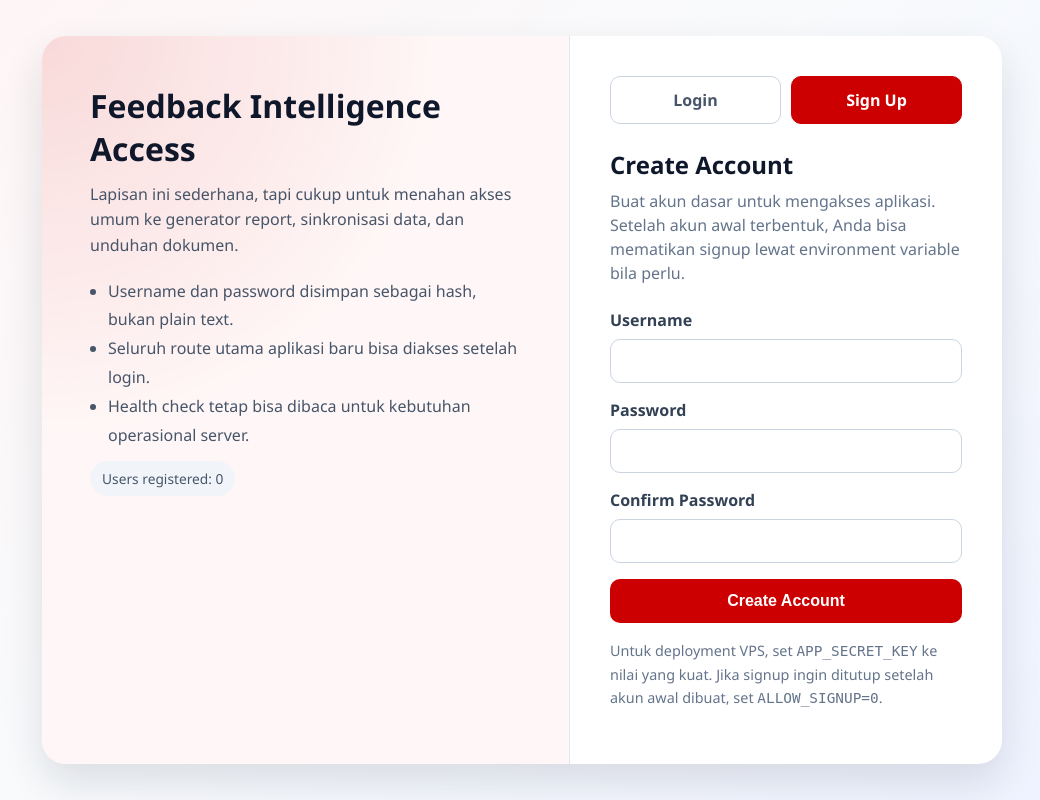
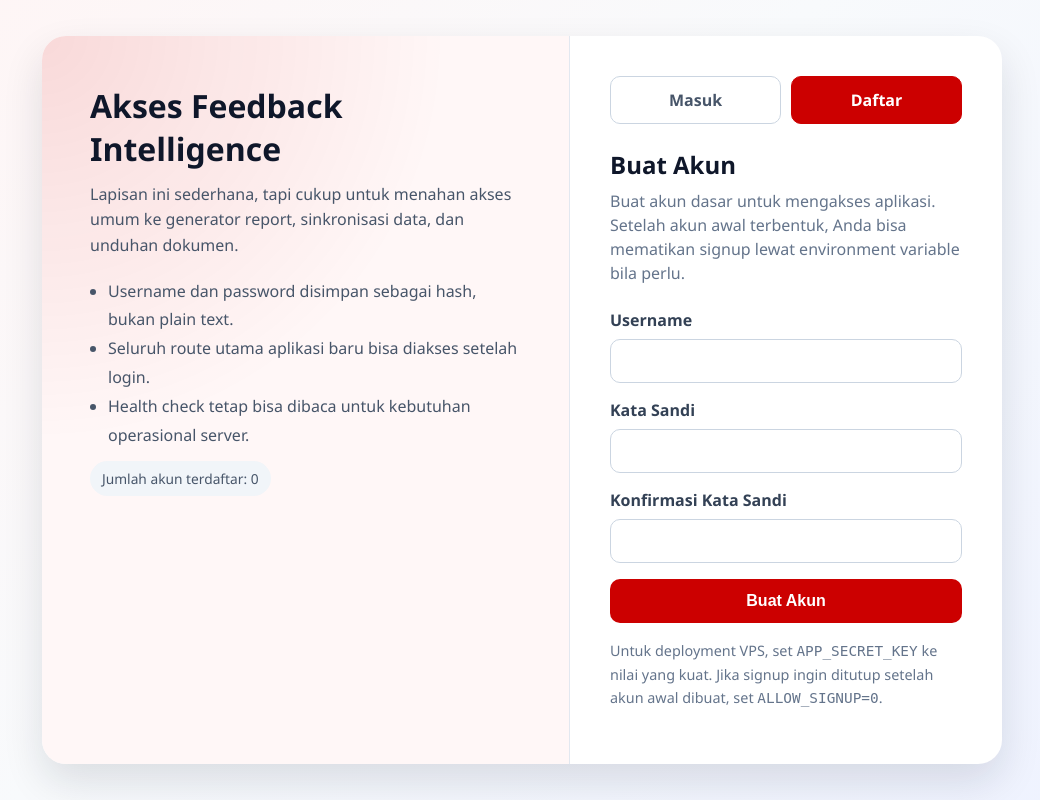
Before and after one commit to avariqfr30/InixindoUC2I, a Flask app: page /signup in a window 1280 px wide. Shown: the whole page, without its empty margins (118-1158 px from the left). Run offline with Flask 3, Linux system fonts and the light colour scheme.

Commit message:
Indonesian lc

```diff
--- a/Sentiment analyzer/app.py
+++ b/Sentiment analyzer/app.py
@@ -127,7 +127,7 @@ def login_required(view_func):
             "/refresh-knowledge",
         } or request.is_json
         if wants_json:
-            return jsonify({"error": "Authentication required."}), 401
+            return jsonify({"error": "Silakan login terlebih dahulu."}), 401
         return redirect(url_for("login"))
 
     return wrapped_view
@@ -180,7 +180,7 @@ def signup():
         if len(username) < 4:
             error = "Username minimal 4 karakter."
         elif len(password) < 8:
-            error = "Password minimal 8 karakter."
+            error = "Kata sandi minimal 8 karakter."
         elif password != confirm_password:
             error = "Konfirmasi password tidak cocok."
         elif _get_user_by_username(username):
--- a/Sentiment analyzer/templates/auth.html
+++ b/Sentiment analyzer/templates/auth.html
@@ -3,7 +3,7 @@
 <head>
     <meta charset="UTF-8">
     <meta name="viewport" content="width=device-width, initial-scale=1.0">
-    <title>{% if mode == "signup" %}Sign Up{% else %}Login{% endif %} | Feedback Intelligence</title>
+    <title>{% if mode == "signup" %}Daftar{% else %}Masuk{% endif %} | Feedback Intelligence</title>
     <style>
         body {
             margin: 0;
@@ -158,25 +158,25 @@
 <body>
     <div class="shell">
         <section class="hero">
-            <h1>Feedback Intelligence Access</h1>
+            <h1>Akses Feedback Intelligence</h1>
             <p>Lapisan ini sederhana, tapi cukup untuk menahan akses umum ke generator report, sinkronisasi data, dan unduhan dokumen.</p>
             <ul>
                 <li>Username dan password disimpan sebagai hash, bukan plain text.</li>
                 <li>Seluruh route utama aplikasi baru bisa diakses setelah login.</li>
                 <li>Health check tetap bisa dibaca untuk kebutuhan operasional server.</li>
             </ul>
-            <div class="pill">Users registered: {{ user_count }}</div>
+            <div class="pill">Jumlah akun terdaftar: {{ user_count }}</div>
         </section>
 
         <section class="panel">
             <div class="tabs">
-                <a class="tab {% if mode == 'login' %}active{% endif %}" href="{{ url_for('login') }}">Login</a>
+                <a class="tab {% if mode == 'login' %}active{% endif %}" href="{{ url_for('login') }}">Masuk</a>
                 {% if allow_signup %}
-                <a class="tab {% if mode == 'signup' %}active{% endif %}" href="{{ url_for('signup') }}">Sign Up</a>
+                <a class="tab {% if mode == 'signup' %}active{% endif %}" href="{{ url_for('signup') }}">Daftar</a>
                 {% endif %}
             </div>
 
-            <h2>{% if mode == "signup" %}Create Account{% else %}Welcome Back{% endif %}</h2>
+            <h2>{% if mode == "signup" %}Buat Akun{% else %}Selamat Datang Kembali{% endif %}</h2>
             <p class="sub">
                 {% if mode == "signup" %}
                 Buat akun dasar untuk mengakses aplikasi. Setelah akun awal terbentuk, Anda bisa mematikan signup lewat environment variable bila perlu.
@@ -194,23 +194,23 @@
                 <label for="username">Username</label>
                 <input id="username" name="username" type="text" minlength="4" maxlength="64" required>
 
-                <label for="password">Password</label>
+                <label for="password">Kata Sandi</label>
                 <input id="password" name="password" type="password" minlength="8" required>
 
-                <label for="confirm_password">Confirm Password</label>
+                <label for="confirm_password">Konfirmasi Kata Sandi</label>
                 <input id="confirm_password" name="confirm_password" type="password" minlength="8" required>
 
-                <button type="submit">Create Account</button>
+                <button type="submit">Buat Akun</button>
             </form>
             {% else %}
             <form method="post" action="{{ url_for('login') }}">
                 <label for="username">Username</label>
                 <input id="username" name="username" type="text" minlength="4" maxlength="64" required>
 
-                <label for="password">Password</label>
+                <label for="password">Kata Sandi</label>
                 <input id="password" name="password" type="password" minlength="8" required>
 
-                <button type="submit">Login</button>
+                <button type="submit">Masuk</button>
             </form>
             {% endif %}
 
--- a/Sentiment analyzer/templates/index.html
+++ b/Sentiment analyzer/templates/index.html
@@ -82,9 +82,9 @@
 <body>
     <div class="card">
         <div class="topbar">
-            <div class="topbar-user">Signed in as <strong>{{ current_user or "User" }}</strong></div>
+            <div class="topbar-user">Masuk sebagai <strong>{{ current_user or "Pengguna" }}</strong></div>
             <form class="logout-form" method="post" action="/logout">
-                <button type="submit" class="logout-button">Logout</button>
+                <button type="submit" class="logout-button">Keluar</button>
             </form>
         </div>
         <div id="loader" style="text-align:center; padding: 40px;">
```
